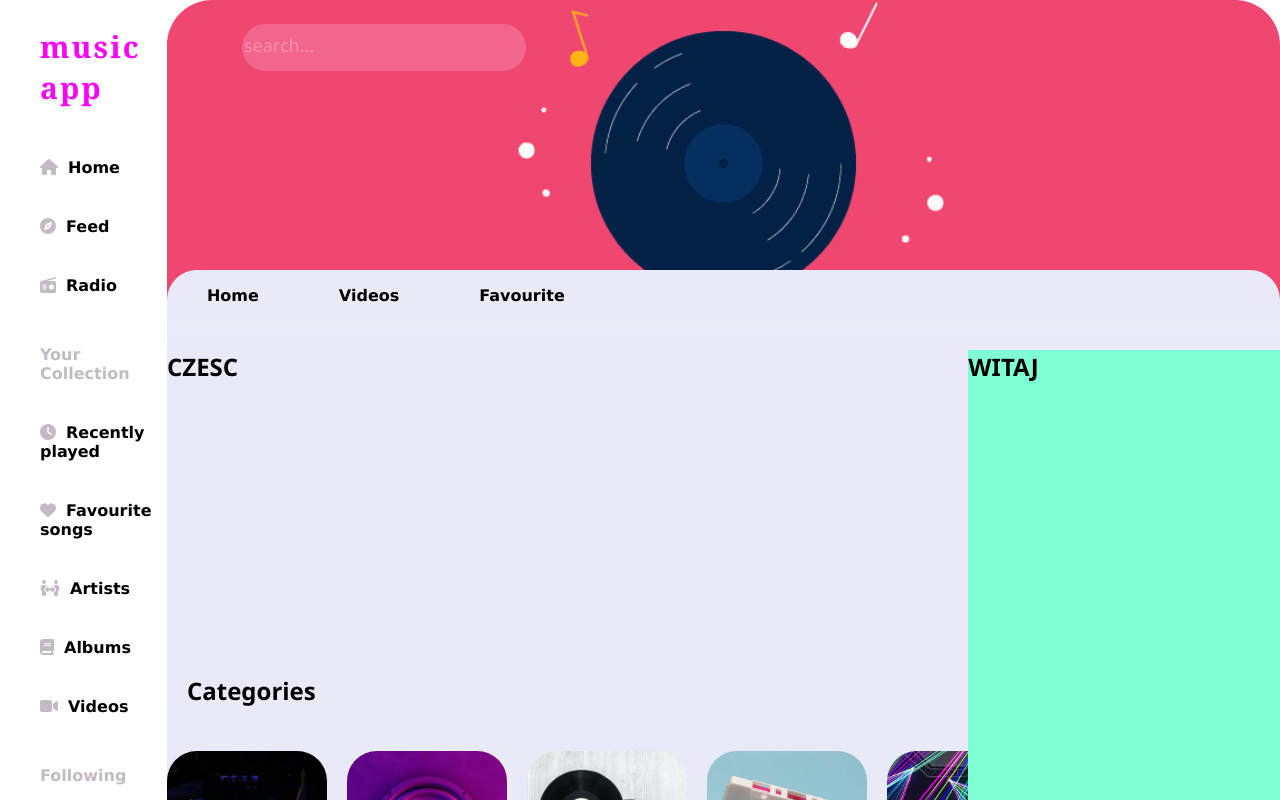
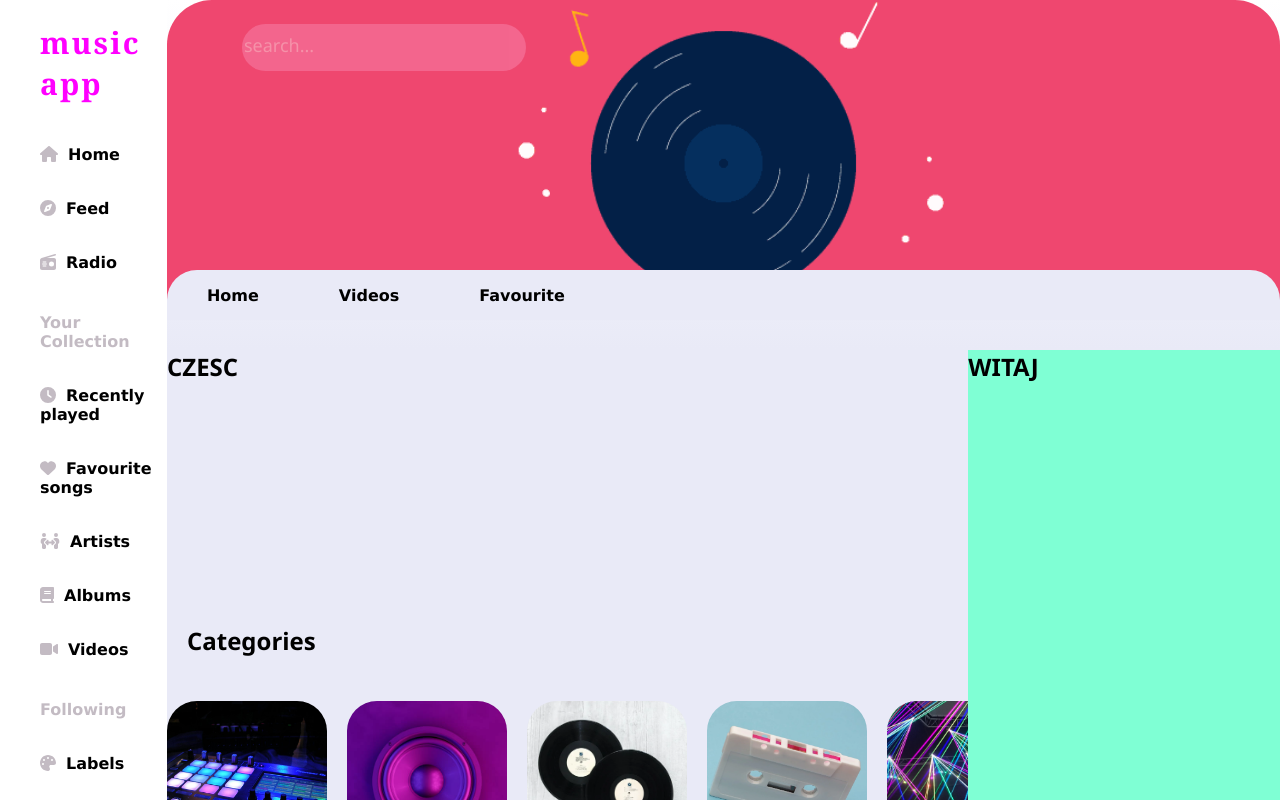
Before and after one commit to KatSobieska/react-music-app, a React (Create React App) app: page / in a window 1280 px wide. Shown: the top 800 px of the page. Built offline with nearby package versions, Linux system fonts and the light colour scheme.

Commit message:
Change height of sections and change padding for links

```diff
--- a/src/components/features/Home.module.scss
+++ b/src/components/features/Home.module.scss
@@ -10,7 +10,7 @@
   width: 72%;
 }
 .popular {
-  height: 300px;
+  height: 250px;
 }
 .categories {
   height: 300px;
@@ -25,6 +25,6 @@
 }
 .discover {
   background-color: aquamarine;
-  height: 600px;
+  height: 580px;
   width: 28%;
 }
--- a/src/components/views/Menu.module.scss
+++ b/src/components/views/Menu.module.scss
@@ -17,10 +17,10 @@ a {
 }
 
 li {
-  padding-top: 10px;
+  padding-top: 6px;
   a {
     display: block;
-    padding-bottom: 40px;
+    padding-bottom: 35px;
   }
 }
 
```
